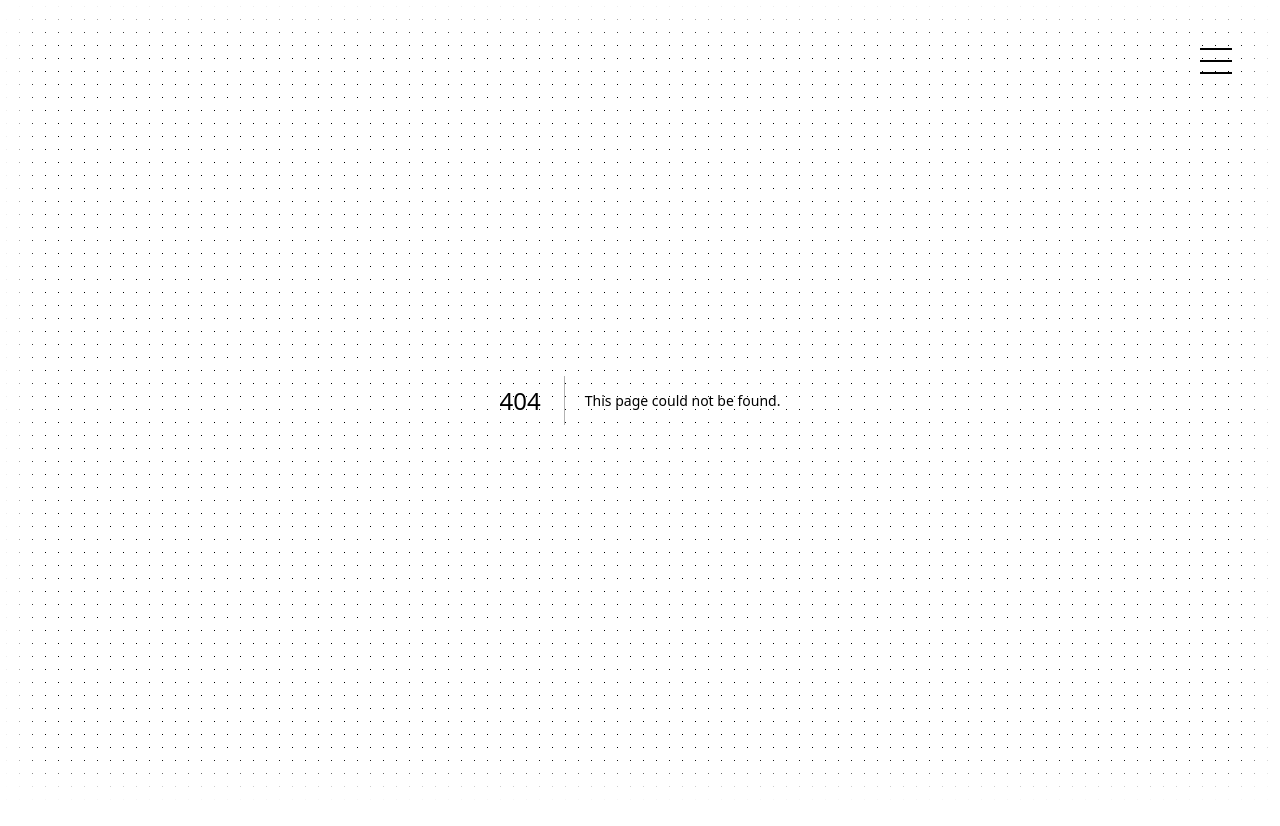
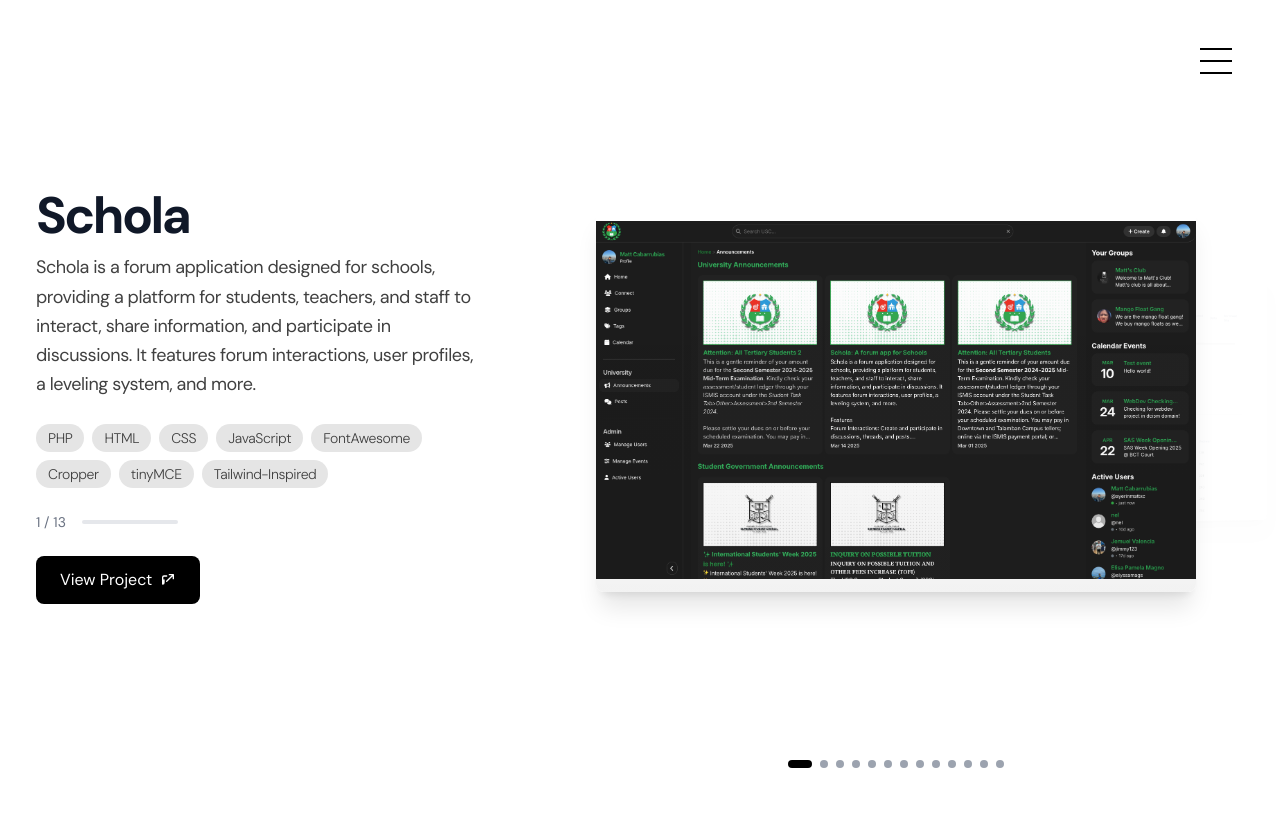
Before and after one commit to devliqht/portfolio-revamp, a Next.js app: page /projects in a window 1280 px wide. Before the commit this address had no page. Shown: the top 826 px of the page. Before the commit the page ends 800 px from the top, so only its background shows below. Built offline with nearby package versions, Linux system fonts and the light colour scheme.

Commit message:
fix: animated-dots-bg on every page, referenced new @projects

```diff
--- a/src/app/layout.tsx
+++ b/src/app/layout.tsx
@@ -18,7 +18,7 @@ export default function RootLayout({
 }>) {
   return (
     <html lang="en" className={`${dm_sans.variable} ${baybayin.variable}`}>
-      <body className="animated-dots-bg">
+      <body>
         <Header />
         {children}
       </body>
--- a/src/app/page.tsx
+++ b/src/app/page.tsx
@@ -3,11 +3,11 @@ import React from 'react';
 import Image from 'next/image';
 import { SiReact, SiVercel, SiPhp, SiLaravel, SiJavascript, SiTailwindcss } from 'react-icons/si';
 import Typewriter from '@/components/typewriter';
-import ProjectsSection from '@/components/projects/page';
+import ProjectsSection from '@/app/projects/page';
 
 export default function Home() {
   return (
-    <main>
+    <main className="animated-dots-bg">
       <div className="relative min-h-screen flex text-white overflow-hidden wavy-gradient-bottom" id="landing">
         <div className="flex flex-col px-[5%] py-[3.7%] mt-8 z-10 relative h-fit transition" style={{transition: '1s all'}}>
           <h2 className="text-6xl font-dm-sans font-light tracking-tighter bg-gradient-to-r from-neutral-800 via-neutral-500 to-neutral-400 bg-clip-text text-transparent animate-float-in-bottom text-delay">Matt Cabarrubias</h2>
--- /dev/null
+++ b/src/app/projects/page.tsx
@@ -0,0 +1,198 @@
+'use client';
+import React, { useEffect, useState, useRef, useMemo } from 'react';
+import { projects } from '@/lib/projects';
+import Image from 'next/image';
+
+export default function ProjectsSection() {
+  const [scroll_progress, set_scroll_progress] = useState(0);
+  const [current_project, set_current_project] = useState(0);
+  const [previous_project, set_previous_project] = useState(0);
+  const animation_frame_ref = useRef<number | null>(null);
+  const last_scroll_time_ref = useRef<number>(0);
+
+  useEffect(() => {
+    const handle_scroll = () => {
+      const now = performance.now();
+
+      // throttle to 60fps max
+      if (now - last_scroll_time_ref.current < 16) return;
+      last_scroll_time_ref.current = now;
+      if (animation_frame_ref.current) {
+        cancelAnimationFrame(animation_frame_ref.current);
+      }
+
+      animation_frame_ref.current = requestAnimationFrame(() => {
+        const projects_section = document.getElementById('projects');
+        if (projects_section) {
+          const rect = projects_section.getBoundingClientRect();
+          const section_top = window.scrollY + rect.top;
+          const section_bottom = section_top + projects_section.offsetHeight;
+          const current_scroll_y = window.scrollY;
+
+          // only calculate scroll progress if we're actually scrolled into the section
+          if (current_scroll_y >= section_top && current_scroll_y <= section_bottom) {
+            const scroll_in_section = Math.max(0, current_scroll_y - section_top);
+            const total_height = projects.length * window.innerHeight;
+
+            // dont scroll immediately
+            const settle_in_buffer = window.innerHeight * 0.3;
+            const adjusted_scroll_in_section = Math.max(0, scroll_in_section - settle_in_buffer);
+            const adjusted_total_height = total_height - settle_in_buffer;
+
+            const progress = Math.min(adjusted_scroll_in_section / adjusted_total_height, 1);
+            set_scroll_progress(progress);
+
+            const exact_project_index = progress * projects.length;
+            const new_project_index = Math.floor(exact_project_index + 0.2);
+            const new_project = Math.min(Math.max(0, new_project_index), projects.length - 1);
+
+            if (new_project !== current_project) {
+              set_previous_project(current_project);
+              set_current_project(new_project);
+            }
+          }
+        }
+      });
+    };
+
+    window.addEventListener('scroll', handle_scroll, { passive: true });
+    return () => {
+      window.removeEventListener('scroll', handle_scroll);
+      if (animation_frame_ref.current) {
+        cancelAnimationFrame(animation_frame_ref.current);
+      }
+    };
+  }, [current_project]);
+
+  // memoize heavy calculations
+  const is_moving_forward = current_project > previous_project;
+  const exact_project_index = useMemo(() => scroll_progress * projects.length, [scroll_progress]);
+
+  const visible_projects = useMemo(() => {
+    return projects.map((project, index) => {
+      const base_offset = index - exact_project_index;
+      const abs_offset = Math.abs(base_offset);
+
+      if (abs_offset > 1.5) return null;
+
+      let opacity;
+      if (abs_offset < 0.2) {
+        opacity = 1;
+      } else if (abs_offset < 0.8) {
+        opacity = Math.max(0, 1 - Math.pow((abs_offset - 0.2) / 0.6, 3) * 0.9);
+      } else {
+        opacity = Math.max(0, 0.1 - (abs_offset - 0.8) * 0.15);
+      }
+
+      return {
+        ...project,
+        index,
+        base_offset,
+        abs_offset,
+        translate_x: base_offset * 220,
+        translate_z: -abs_offset * 180,
+        scale: Math.max(0.75, 1 - abs_offset * 0.25),
+        opacity,
+        rotate_y: base_offset * 5,
+        z_index: projects.length - Math.floor(abs_offset)
+      };
+    }).filter((project): project is NonNullable<typeof project> => project !== null);
+  }, [exact_project_index]);
+
+  return (
+    <div className="min-h-screen relative" id="projects" style={{ height: `${projects.length * 100}vh` }}>
+      <div className="sticky top-0 h-screen flex flex-col lg:flex-row">
+        <div className="w-full lg:w-2/5 flex items-center justify-center p-6 lg:p-1 bg-white">
+          <div className="max-w-lg w-full p-8">
+            <div key={current_project} className="transition-all duration-300 ease-out" style={{ animation: is_moving_forward ? 'slideUpFade 0.3s ease-out' : 'slideDownFade 0.3s ease-out' }}>
+              <h3 className="text-xl md:text-[4vw] font-bold text-gray-900 mb-4 tracking-tighter leading-[0.8] font-dm-sans">
+                {projects[current_project]?.title}
+              </h3>
+              <p className="text-base lg:text-lg text-neutral-700 mb-6 leading-relaxed tracking-tight font-dm-sans">
+                {projects[current_project]?.description}
+              </p>
+              <div className="flex flex-wrap gap-2 mb-6">
+                {projects[current_project]?.tags.slice(0, 8).map((tag, index) => (
+                  <span key={index} className="px-3 py-1 bg-neutral-200 text-neutral-700 rounded-full tracking-tight text-xs lg:text-sm font-light">
+                    {tag}
+                  </span>
+                ))}
+              </div>
+              <div className="flex items-center gap-4 mb-6">
+                <span className="text-sm text-gray-500">
+                  {current_project + 1} / {projects.length}
+                </span>
+                <div className="h-1 w-24 bg-gray-200 rounded overflow-hidden">
+                  <div
+                    className="h-full bg-neutral-800 transition-transform duration-100 origin-left"
+                    style={{ transform: `scaleX(${scroll_progress})` }}
+                  />
+                </div>
+              </div>
+              <a href={projects[current_project]?.link} target="_blank" rel="noopener noreferrer" className="inline-flex items-center gap-2 px-6 py-3 bg-black text-white rounded-lg hover:bg-neutral-700 transition-colors duration-300">
+                View Project
+                <svg className="w-4 h-4" fill="none" stroke="currentColor" viewBox="0 0 24 24">
+                  <path strokeLinecap="round" strokeLinejoin="round" strokeWidth={2} d="M10 6H6a2 2 0 00-2 2v10a2 2 0 002-2v-4M14 4h6m0 0v6m0-6L10 14" />
+                </svg>
+              </a>
+            </div>
+          </div>
+        </div>
+        <div className="w-full lg:w-3/5 relative overflow-hidden bg-white min-h-[50vh] lg:min-h-full">
+          <div className="absolute inset-0 flex items-center justify-center p-4">
+            <div className="mb-8 absolute top-[7vw]">
+              {/* <h2 className="text-4xl md:text-[8vw] font-semibold text-black mb-2 tracking-tighter font-dm-sans">projects</h2> */}
+            </div>
+            <div className="relative w-full max-w-2xl h-80 lg:h-96" style={{ perspective: '1000px' }}>
+              {visible_projects.map((project) => (
+                <div key={project.id} className="absolute inset-0 will-change-transform" style={{ transform: `translate3d(${project.translate_x}px, 0, ${project.translate_z}px) rotateY(${project.rotate_y}deg) scale(${project.scale})`, opacity: project.opacity, zIndex: project.z_index }}>
+                  <div className="relative w-full h-full">
+                    <div className="w-full h-full overflow-hidden shadow-xl rounded-lg" style={{ transform: 'translateZ(20px)', maxWidth: '600px', maxHeight: '400px', margin: '0 auto' }}>
+                      <Image src={project.imageUrl} alt={project.title} fill className="object-contain bg-white" sizes="(max-width: 768px) 90vw, 600px" priority={project.abs_offset <= 1} loading={project.abs_offset <= 1 ? 'eager' : 'lazy'} />
+                      {project.abs_offset < 0.5 && (
+                        <div className="absolute inset-0 bg-gradient-to-t from-black/5 to-transparent" />
+                      )}
+                    </div>
+                  </div>
+                </div>
+              ))}
+            </div>
+            <div className="absolute bottom-4 lg:bottom-8 left-1/2 transform -translate-x-1/2 flex gap-2">
+              {projects.map((_, index) => {
+                const distance_from_current = Math.abs(index - exact_project_index);
+                const isActive = distance_from_current < 0.7;
+                return (
+                  <div key={index} className="h-2 rounded-full transition-all duration-200" style={{width: isActive ? '24px' : '8px', backgroundColor: isActive ? '#000000' : '#9ca3af'}}/>
+                );
+              })}
+            </div>
+          </div>
+        </div>
+      </div>
+
+      <style jsx>{`
+        @keyframes slideUpFade {
+          0% {
+            opacity: 0;
+            transform: translateY(15px);
+          }
+          100% {
+            opacity: 1;
+            transform: translateY(0);
+          }
+        }
+
+        @keyframes slideDownFade {
+          0% {
+            opacity: 0;
+            transform: translateY(-15px);
+          }
+          100% {
+            opacity: 1;
+            transform: translateY(0);
+          }
+        }
+      `}</style>
+    </div>
+  );
+}
```
